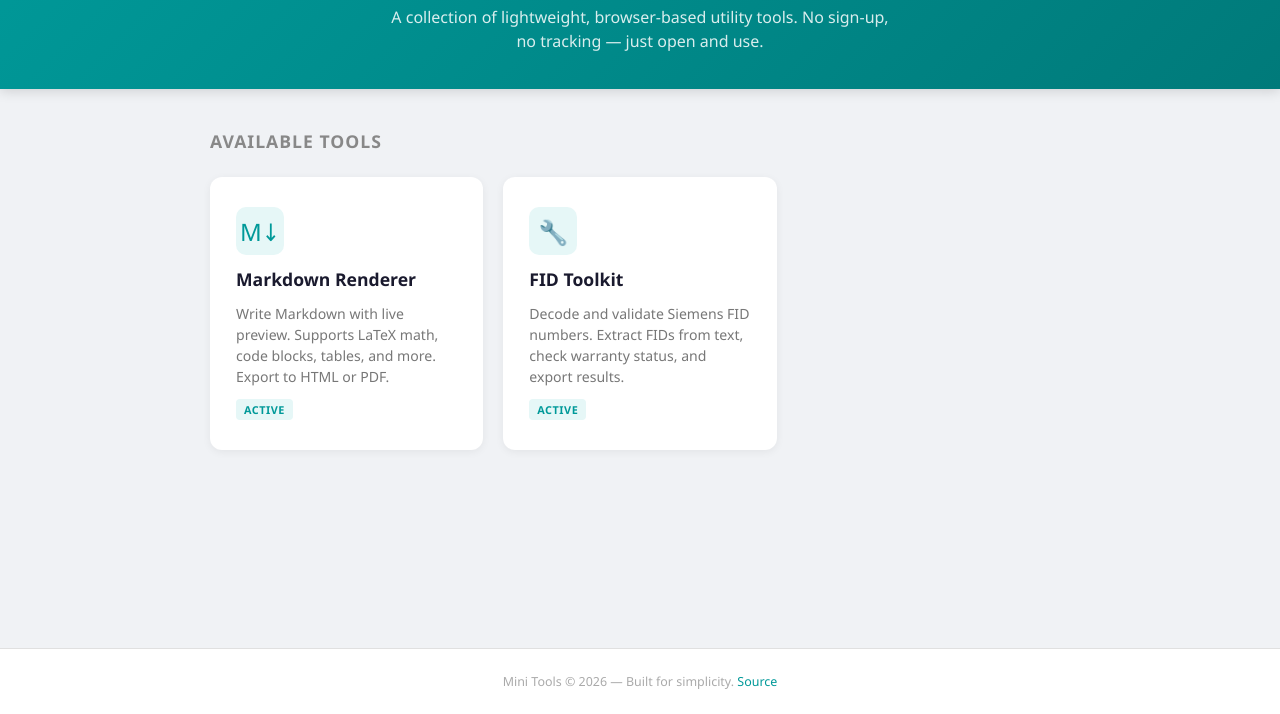
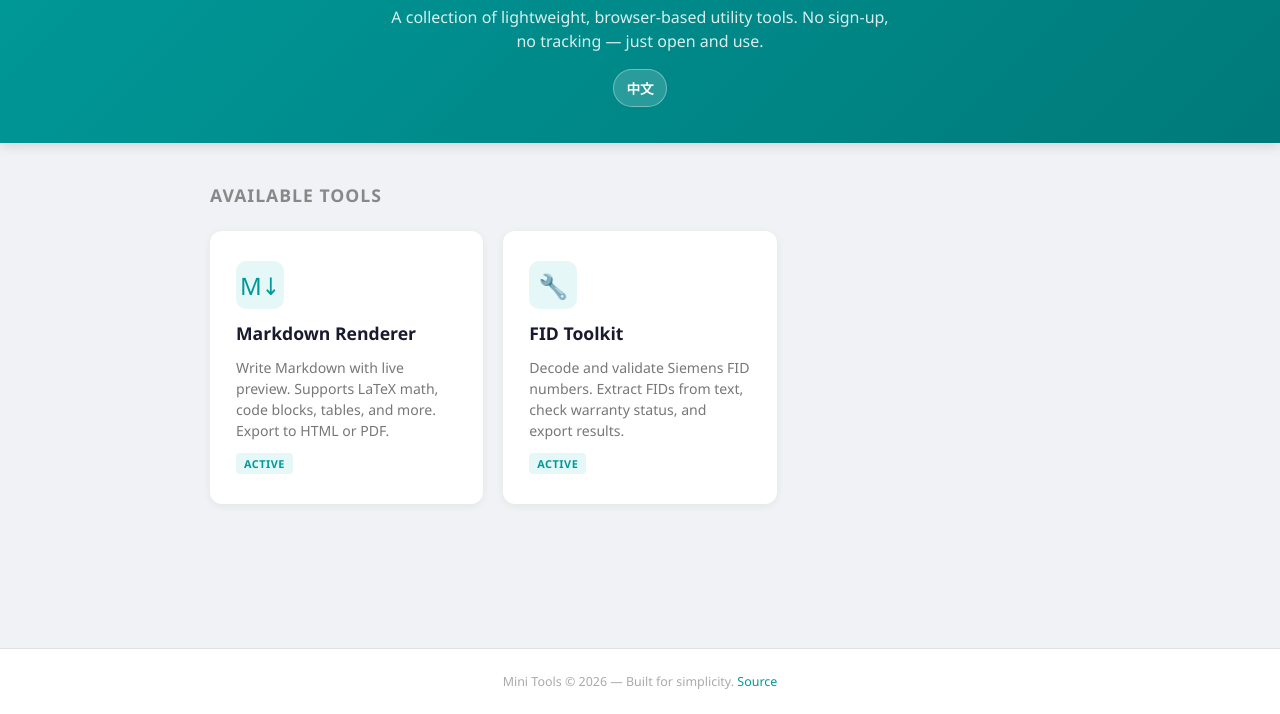
Before and after one commit to haozi04/mini_tools, a plain HTML site: page index.html in a window 1280 px wide. Shown: the part 86-800 px from the top of the page. Drawn offline with Linux system fonts and the light colour scheme.

Commit message:
Add bilingual language switch (EN/ZH-CN) to landing page
- Auto-detect browser language on first visit
- Manual toggle button in the header
- Persist preference via localStorage
- Create .agent.md for future localization tasks

```diff
--- a/index.html
+++ b/index.html
@@ -24,6 +24,32 @@
       padding: 40px 24px 36px;
       text-align: center;
       box-shadow: 0 2px 12px rgba(0,0,0,0.15);
+    }
+
+    .header-actions {
+      display: flex;
+      justify-content: center;
+      align-items: center;
+      gap: 12px;
+      margin-top: 16px;
+      flex-wrap: wrap;
+    }
+
+    .lang-switch {
+      border: 1px solid rgba(255,255,255,0.35);
+      background: rgba(255,255,255,0.16);
+      color: #fff;
+      padding: 8px 12px;
+      border-radius: 999px;
+      font-size: 0.85rem;
+      font-weight: 600;
+      cursor: pointer;
+      transition: background 0.2s ease, transform 0.2s ease;
+    }
+
+    .lang-switch:hover {
+      background: rgba(255,255,255,0.24);
+      transform: translateY(-1px);
     }
 
     header h1 {
@@ -160,37 +186,133 @@
 <body>
 
 <header>
-  <h1>🧰 Mini Tools</h1>
-  <p>A collection of lightweight, browser-based utility tools. No sign-up, no tracking — just open and use.</p>
+  <h1 id="page-title">🧰 Mini Tools</h1>
+  <p id="page-intro">A collection of lightweight, browser-based utility tools. No sign-up, no tracking — just open and use.</p>
+  <div class="header-actions">
+    <button id="lang-switch" class="lang-switch" type="button" aria-label="Switch to Simplified Chinese" title="切换到简体中文">中文</button>
+  </div>
 </header>
 
 <main class="tools-section">
-  <h2>Available Tools</h2>
+  <h2 id="tools-heading">Available Tools</h2>
 
   <div class="tool-grid">
 
     <!-- Markdown Renderer -->
     <a href="markdown-renderer.html" class="tool-card markdown">
       <div class="tool-icon">M↓</div>
-      <h3>Markdown Renderer</h3>
-      <p>Write Markdown with live preview. Supports LaTeX math, code blocks, tables, and more. Export to HTML or PDF.</p>
-      <span class="tool-badge">Active</span>
+      <h3 id="markdown-title">Markdown Renderer</h3>
+      <p id="markdown-desc">Write Markdown with live preview. Supports LaTeX math, code blocks, tables, and more. Export to HTML or PDF.</p>
+      <span class="tool-badge" id="markdown-badge">Active</span>
     </a>
 
     <!-- FID Toolkit -->
     <a href="warranty_tool.html" class="tool-card markdown">
       <div class="tool-icon">🔧</div>
-      <h3>FID Toolkit</h3>
-      <p>Decode and validate Siemens FID numbers. Extract FIDs from text, check warranty status, and export results.</p>
-      <span class="tool-badge">Active</span>
+      <h3 id="warranty-title">FID Toolkit</h3>
+      <p id="warranty-desc">Decode and validate Siemens FID numbers. Extract FIDs from text, check warranty status, and export results.</p>
+      <span class="tool-badge" id="warranty-badge">Active</span>
     </a>
 
   </div>
 </main>
 
 <footer>
-  <p>Mini Tools &copy; 2026 &mdash; Built for simplicity. <a href="https://github.com">Source</a></p>
+  <p><span id="footer-text">Mini Tools &copy; 2026 &mdash; Built for simplicity.</span> <a id="footer-source" href="https://github.com">Source</a></p>
 </footer>
+
+<script>
+  const translations = {
+    en: {
+      metaDescription: 'A collection of lightweight, browser-based utility tools.',
+      pageTitle: '🧰 Mini Tools',
+      pageIntro: 'A collection of lightweight, browser-based utility tools. No sign-up, no tracking — just open and use.',
+      toolsHeading: 'Available Tools',
+      markdownTitle: 'Markdown Renderer',
+      markdownDesc: 'Write Markdown with live preview. Supports LaTeX math, code blocks, tables, and more. Export to HTML or PDF.',
+      markdownBadge: 'Active',
+      warrantyTitle: 'FID Toolkit',
+      warrantyDesc: 'Decode and validate Siemens FID numbers. Extract FIDs from text, check warranty status, and export results.',
+      warrantyBadge: 'Active',
+      footerText: 'Mini Tools © 2026 — Built for simplicity.',
+      footerSource: 'Source',
+      langButton: '中文',
+      langButtonLabel: 'Switch to Simplified Chinese',
+      langButtonTitle: '切换到简体中文'
+    },
+    zh: {
+      metaDescription: '一组轻量级、基于浏览器的实用工具集合。',
+      pageTitle: '🧰 迷你工具箱',
+      pageIntro: '一组轻量级、基于浏览器的实用工具集合。无需注册、无需跟踪 —— 直接打开即可使用。',
+      toolsHeading: '可用工具',
+      markdownTitle: 'Markdown 渲染器',
+      markdownDesc: '使用实时预览编写 Markdown。支持 LaTeX 数学公式、代码块、表格等内容。可导出为 HTML 或 PDF。',
+      markdownBadge: '可用',
+      warrantyTitle: 'FID 工具包',
+      warrantyDesc: '解码并验证 Siemens FID 编号。从文本中提取 FID，检查保修状态，并导出结果。',
+      warrantyBadge: '可用',
+      footerText: 'Mini Tools © 2026 — 以简洁为核心。',
+      footerSource: '源码',
+      langButton: 'English',
+      langButtonLabel: 'Switch to English',
+      langButtonTitle: 'Switch to English'
+    }
+  };
+
+  const storageKey = 'mini-tools-language';
+  const supportedLanguages = ['en', 'zh'];
+
+  function getPreferredLanguage() {
+    const stored = localStorage.getItem(storageKey);
+    if (stored && supportedLanguages.includes(stored)) {
+      return stored;
+    }
+
+    const browserLanguage = (navigator.language || navigator.userLanguage || 'en').toLowerCase();
+    return browserLanguage.startsWith('zh') ? 'zh' : 'en';
+  }
+
+  function applyLanguage(lang) {
+    const text = translations[lang];
+    document.documentElement.lang = lang === 'zh' ? 'zh-CN' : 'en';
+    document.title = lang === 'zh' ? '迷你工具箱' : 'Mini Tools';
+
+    const metaDescription = document.querySelector('meta[name="description"]');
+    if (metaDescription) {
+      metaDescription.setAttribute('content', text.metaDescription);
+    }
+
+    document.getElementById('page-title').textContent = text.pageTitle;
+    document.getElementById('page-intro').textContent = text.pageIntro;
+    document.getElementById('tools-heading').textContent = text.toolsHeading;
+    document.getElementById('markdown-title').textContent = text.markdownTitle;
+    document.getElementById('markdown-desc').textContent = text.markdownDesc;
+    document.getElementById('markdown-badge').textContent = text.markdownBadge;
+    document.getElementById('warranty-title').textContent = text.warrantyTitle;
+    document.getElementById('warranty-desc').textContent = text.warrantyDesc;
+    document.getElementById('warranty-badge').textContent = text.warrantyBadge;
+    document.getElementById('footer-text').textContent = text.footerText;
+    document.getElementById('footer-source').textContent = text.footerSource;
+
+    const switchButton = document.getElementById('lang-switch');
+    switchButton.textContent = text.langButton;
+    switchButton.setAttribute('aria-label', text.langButtonLabel);
+    switchButton.setAttribute('title', text.langButtonTitle);
+
+    currentLanguage = lang;
+    localStorage.setItem(storageKey, lang);
+  }
+
+  let currentLanguage = getPreferredLanguage();
+
+  document.addEventListener('DOMContentLoaded', () => {
+    applyLanguage(currentLanguage);
+
+    document.getElementById('lang-switch').addEventListener('click', () => {
+      applyLanguage(currentLanguage === 'zh' ? 'en' : 'zh');
+    });
+  });
+</script>
 
 </body>
 </html>
```
Also changed, not shown: 1 other file.
